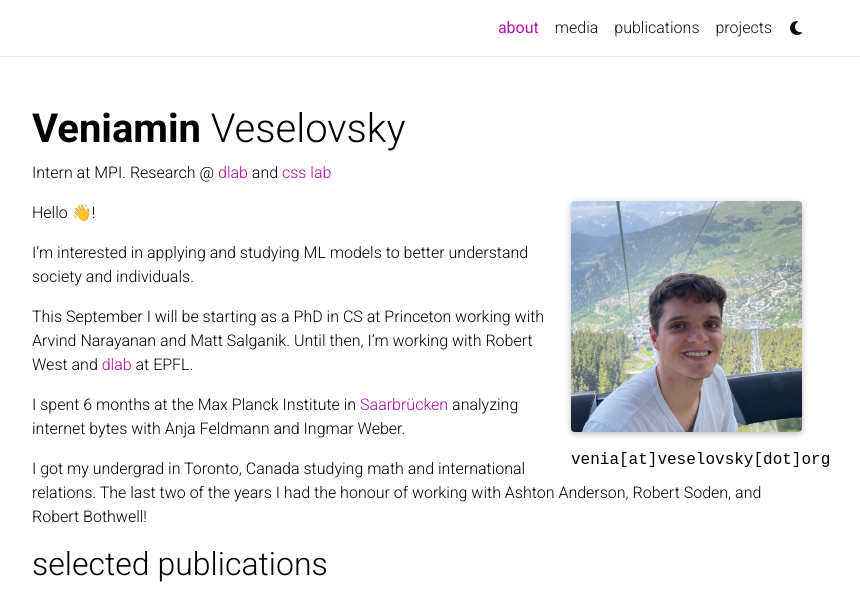
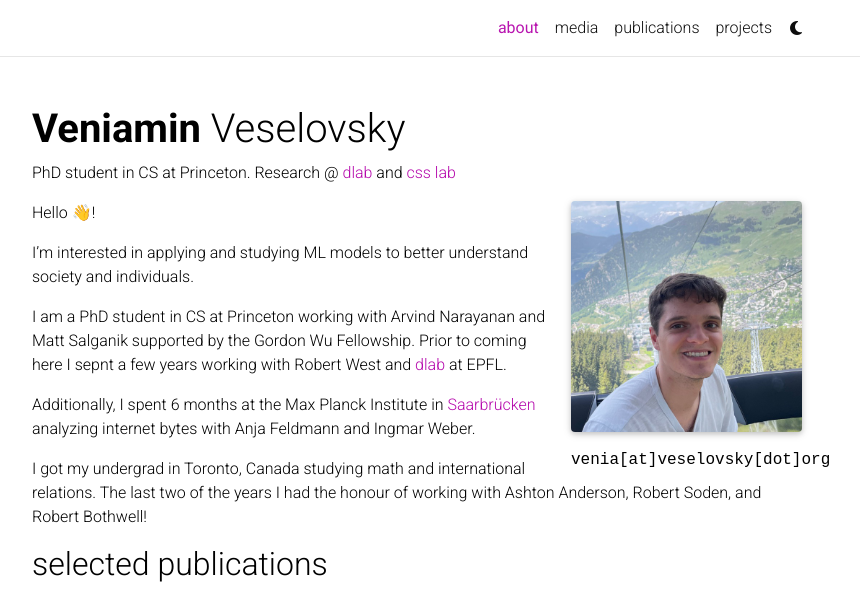
Before and after one commit to vminvsky/personal-website, a Jekyll site: the page built from _pages/about.md, in a window 1280 px wide, cut to the strip 0-611 px from the top of the page. Shown: the whole strip, without its empty margins (223-1083 px from the left). Built offline with Jekyll 4.4.1, drawn with Linux system fonts in a browser that asks for light colours; full-size pictures stand in for the smaller copies a plugin makes; comment, search, counter and statistics services are not loaded; a style sheet for code colours, icons or effects is not loaded.

Commit message:
updating about

```diff
--- a/_pages/about.md
+++ b/_pages/about.md
@@ -2,7 +2,7 @@
 layout: about
 title: about
 permalink: /
-subtitle: Intern at MPI. Research @ <a href='https://dlab.epfl.ch/'>dlab</a> and <a href='http://csslab.cs.toronto.edu/'>css lab</a>
+subtitle: PhD student in CS at Princeton. Research @ <a href='https://dlab.epfl.ch/'>dlab</a> and <a href='http://csslab.cs.toronto.edu/'>css lab</a>
 
 profile:
   align: right
@@ -21,8 +21,8 @@
 
 I'm interested in applying and studying ML models to better understand society and individuals.
 
-This September I will be starting as a PhD in CS at Princeton working with Arvind Narayanan and Matt Salganik. Until then, I'm working with Robert West and [dlab](https://dlab.epfl.ch/) at EPFL.
+I am a PhD student in CS at Princeton working with Arvind Narayanan and Matt Salganik supported by the Gordon Wu Fellowship. Prior to coming here I sepnt a few years working with Robert West and [dlab](https://dlab.epfl.ch/) at EPFL.
 
-I spent 6 months at the Max Planck Institute in [Saarbrücken](https://en.wikipedia.org/wiki/Scheidt_(Saarbr%C3%BCcken)) analyzing internet bytes with Anja Feldmann and Ingmar Weber.
+Additionally, I spent 6 months at the Max Planck Institute in [Saarbrücken](https://en.wikipedia.org/wiki/Scheidt_(Saarbr%C3%BCcken)) analyzing internet bytes with Anja Feldmann and Ingmar Weber.
 
 I got my undergrad in Toronto, Canada studying math and international relations. The last two of the years I had the honour of working with Ashton Anderson, Robert Soden, and Robert Bothwell!
```
